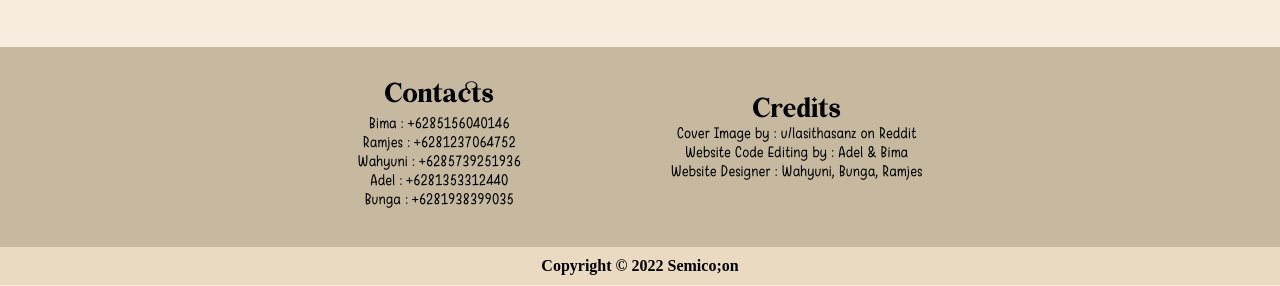
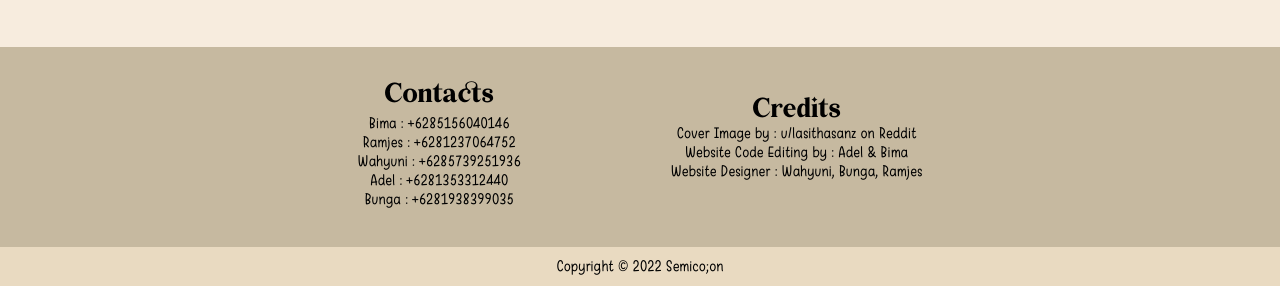
Before and after one commit to aowodell/profile, a plain HTML site: page index.html in a window 1280 px wide. Shown: the part 1234-1520 px from the top of the page. Drawn offline with Linux system fonts and the light colour scheme; a web font is replaced by a local one.

Commit message:
Update style.css

```diff
--- a/style.css
+++ b/style.css
@@ -223,4 +223,6 @@ body {
     text-align: center;
     background-color: #E9DAC1;
     padding: 10px;
+    font-family: Warung Kopi;
+    font-weight: lighter;
 }
```
